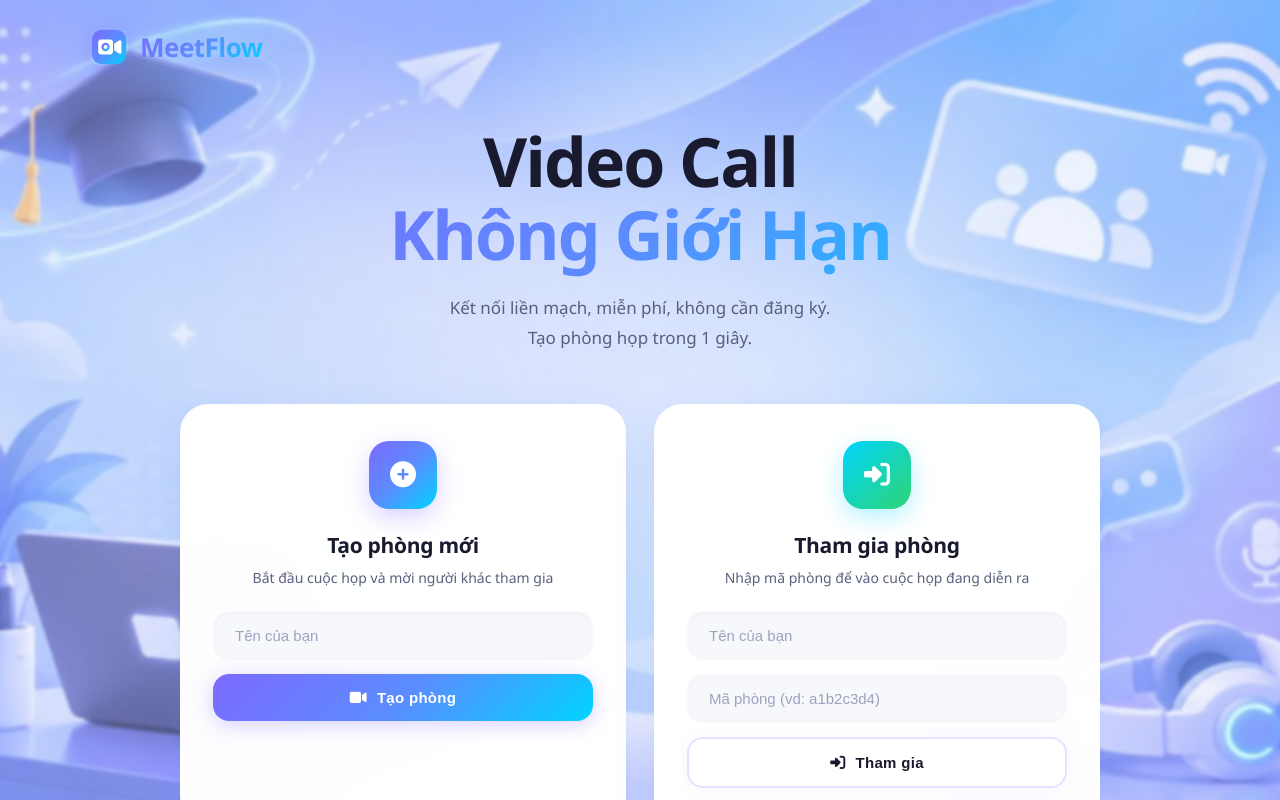
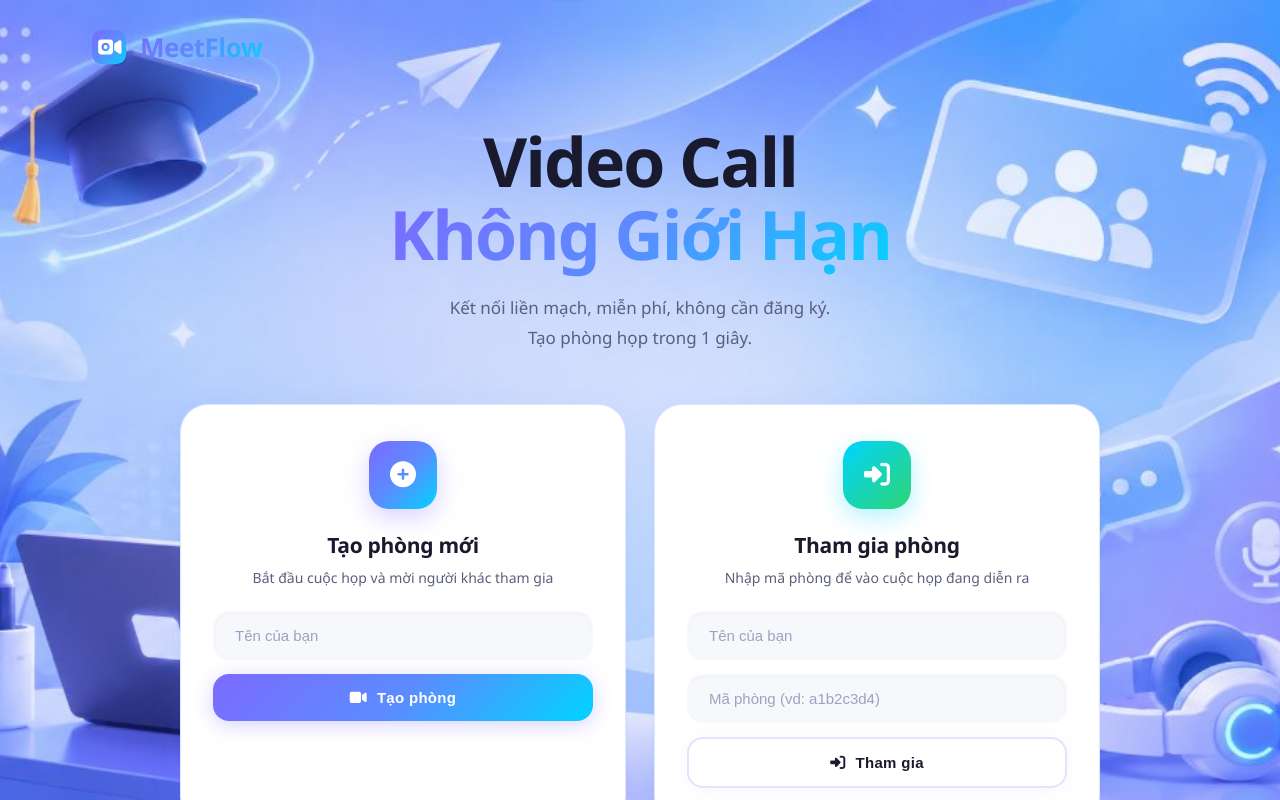
Before and after one commit to buiminhthien110209-byte/meetflow, a website: page public/index.html in a window 1280 px wide. Drawn offline with Linux system fonts and the light colour scheme.

Commit message:
Toi uu 60fps muot ma: bo blur nang, loai bo background fixed repaint, bat cache static files

```diff
--- a/public/css/style.css
+++ b/public/css/style.css
@@ -287,11 +287,12 @@ a {
 
 .landing-page {
   overflow-y: auto;
-  background: url('/images/background.jpg') no-repeat center center fixed;
-  background-size: cover;
+  background: #f0f3ff;
   position: relative;
+  min-height: 100vh;
 }
 
+/* Hình nền cố định bằng GPU layer mượt mà, không giật lag khi cuộn */
 .landing-page::before {
   content: '';
   position: fixed;
@@ -299,11 +300,12 @@ a {
   left: 0;
   width: 100%;
   height: 100%;
-  background: rgba(240, 245, 255, 0.3);
-  backdrop-filter: blur(1.5px);
-  -webkit-backdrop-filter: blur(1.5px);
+  background: url('/images/background.jpg') no-repeat center center;
+  background-size: cover;
   pointer-events: none;
   z-index: 0;
+  transform: translateZ(0);
+  will-change: transform;
 }
 
 .landing-container {
@@ -378,13 +380,6 @@ a {
   -webkit-background-clip: text;
   -webkit-text-fill-color: transparent;
   background-clip: text;
-  background-size: 200% auto;
-  animation: gradient-shift 4s ease-in-out infinite;
-}
-
-@keyframes gradient-shift {
-  0%, 100% { background-position: 0% center; }
-  50% { background-position: 100% center; }
 }
 
 .hero-subtitle {
@@ -395,7 +390,7 @@ a {
   margin: 0 auto;
 }
 
-/* Action Cards */
+/* Action Cards - Siêu mượt, loại bỏ các lớp tính toán GPU nặng */
 .action-cards {
   display: grid;
   grid-template-columns: 1fr 1fr;
@@ -405,56 +400,25 @@ a {
 }
 
 .action-card {
-  background: rgba(255, 255, 255, 0.88);
-  backdrop-filter: blur(24px);
-  -webkit-backdrop-filter: blur(24px);
-  border: 1px solid rgba(255, 255, 255, 0.9);
+  background: #ffffff;
+  border: 1px solid rgba(220, 228, 255, 0.95);
   border-radius: var(--radius-xl);
   padding: 36px 32px;
   display: flex;
   flex-direction: column;
   align-items: center;
   text-align: center;
-  transition: var(--transition);
-  box-shadow: 0 16px 40px rgba(91, 140, 255, 0.12), 0 2px 8px rgba(0, 0, 0, 0.04);
+  transition: transform 0.2s ease, box-shadow 0.2s ease, border-color 0.2s ease;
+  box-shadow: 0 10px 30px rgba(91, 140, 255, 0.12), 0 2px 6px rgba(0, 0, 0, 0.03);
   position: relative;
   overflow: hidden;
-}
-
-/* Gradient border on hover */
-.action-card::before {
-  content: '';
-  position: absolute;
-  top: -2px;
-  left: -2px;
-  right: -2px;
-  bottom: -2px;
-  background: var(--accent-gradient);
-  border-radius: calc(var(--radius-xl) + 2px);
-  z-index: -1;
-  opacity: 0;
-  transition: opacity 0.4s ease;
-}
-
-.action-card::after {
-  content: '';
-  position: absolute;
-  top: 0;
-  left: 0;
-  right: 0;
-  bottom: 0;
-  background: rgba(255, 255, 255, 0.9);
-  border-radius: var(--radius-xl);
-  z-index: -1;
-}
-
-.action-card:hover::before {
-  opacity: 1;
+  transform: translateZ(0);
 }
 
 .action-card:hover {
-  transform: translateY(-6px);
-  box-shadow: var(--shadow-card-hover);
+  transform: translateY(-4px);
+  box-shadow: 0 16px 40px rgba(91, 140, 255, 0.2);
+  border-color: var(--accent-purple);
 }
 
 .card-icon {
@@ -512,13 +476,11 @@ a {
   font-size: 14px;
   font-weight: 600;
   padding: 10px 20px;
-  background: rgba(255, 255, 255, 0.88);
-  backdrop-filter: blur(16px);
-  -webkit-backdrop-filter: blur(16px);
+  background: #ffffff;
   border-radius: 100px;
-  border: 1px solid rgba(255, 255, 255, 0.95);
-  box-shadow: 0 4px 16px rgba(91, 140, 255, 0.1);
-  transition: var(--transition);
+  border: 1px solid rgba(220, 228, 255, 0.95);
+  box-shadow: 0 4px 16px rgba(91, 140, 255, 0.08);
+  transition: transform 0.2s ease, border-color 0.2s ease;
 }
 
 .feature:hover {
@@ -658,10 +620,9 @@ a {
   align-items: center;
   justify-content: space-between;
   padding: 10px 24px;
-  background: rgba(255, 255, 255, 0.75);
-  backdrop-filter: blur(20px);
-  -webkit-backdrop-filter: blur(20px);
+  background: #ffffff;
   border-bottom: 1px solid var(--border);
+  box-shadow: 0 1px 8px rgba(0, 0, 0, 0.04);
   z-index: 10;
   flex-shrink: 0;
 }
@@ -1052,10 +1013,9 @@ a {
   align-items: center;
   justify-content: space-between;
   padding: 14px 28px;
-  background: rgba(255, 255, 255, 0.8);
-  backdrop-filter: blur(24px);
-  -webkit-backdrop-filter: blur(24px);
+  background: #ffffff;
   border-top: 1px solid var(--border);
+  box-shadow: 0 -2px 12px rgba(0, 0, 0, 0.04);
   flex-shrink: 0;
   z-index: 10;
 }
--- a/public/index.html
+++ b/public/index.html
@@ -9,15 +9,6 @@
   <link rel="icon" type="image/svg+xml" href="/favicon.svg">
 </head>
 <body class="landing-page">
-
-  <!-- Background effects -->
-  <div class="bg-effects">
-    <div class="bg-mesh"></div>
-    <div class="bg-grid"></div>
-    <div class="bg-orb orb-1"></div>
-    <div class="bg-orb orb-2"></div>
-    <div class="bg-orb orb-3"></div>
-  </div>
 
   <div class="landing-container">
     <!-- Header -->
```
Also changed, not shown: server.js (+5 -2 lines).
